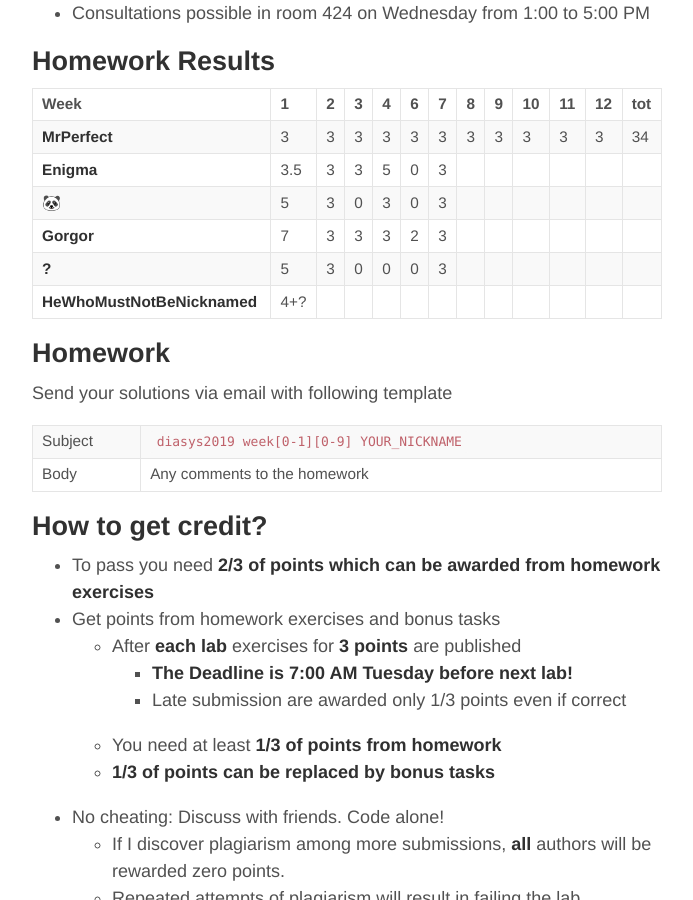
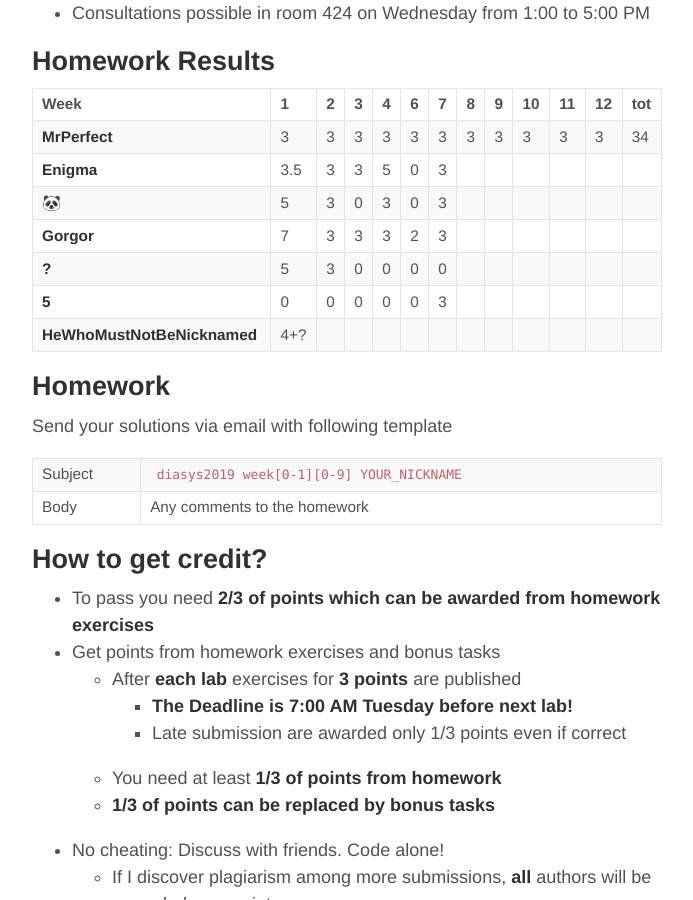
Before and after one commit to oplatek/oplatek.github.io, a Jekyll site: the page built from _posts/2019-02-18-labs-ds.md, in a window 1280 px wide and 900 px high, scrolled down 583 px. Shown: the whole window, without its empty margins (293-986 px from the left). Built offline with Jekyll 4.4.1, drawn with Linux system fonts in a browser that asks for light colours.

Commit message:
fixed points

```diff
--- a/_posts/2019-02-18-labs-ds.md
+++ b/_posts/2019-02-18-labs-ds.md
@@ -32,7 +32,8 @@ Homework Results
 | **Enigma**   |3.5| 3 | 3 | 5 | 0 | 3 |   |   |   |   |   |   |
 | **🐼**       | 5 | 3 | 0 | 3 | 0 | 3 |   |   |   |   |   |   |
 | **Gorgor**   | 7 | 3 | 3 | 3 | 2 | 3 |   |   |   |   |   |   |
-| **?**        | 5 | 3 | 0 | 0 | 0 | 3 |   |   |   |   |   |   |
+| **?**        | 5 | 3 | 0 | 0 | 0 | 0 |   |   |   |   |   |   |
+| **5**        | 0 | 0 | 0 | 0 | 0 | 3 |   |   |   |   |   |   |
 |**HeWhoMustNotBeNicknamed**|4+?|||||  |   |   |   |   |   |   |
 
 Homework
```
